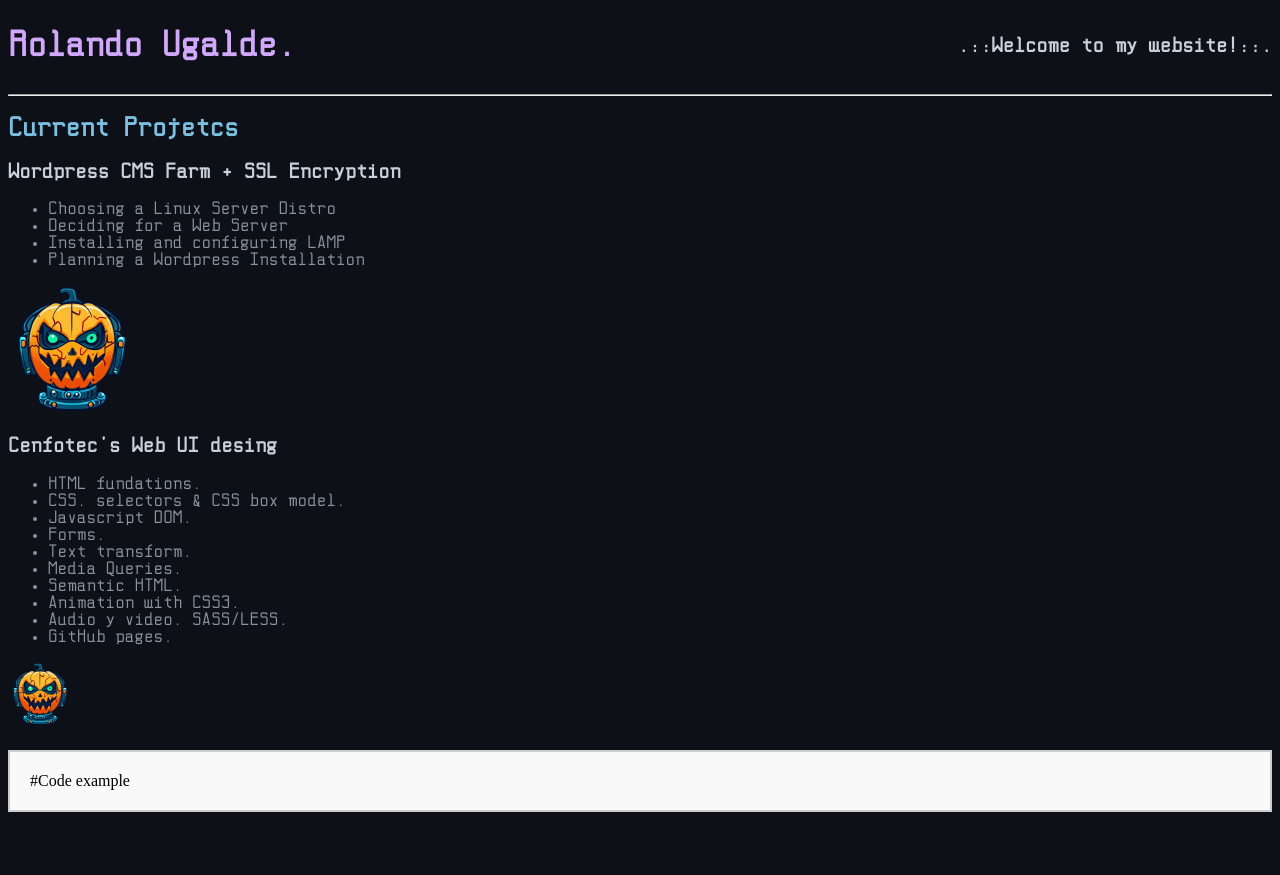
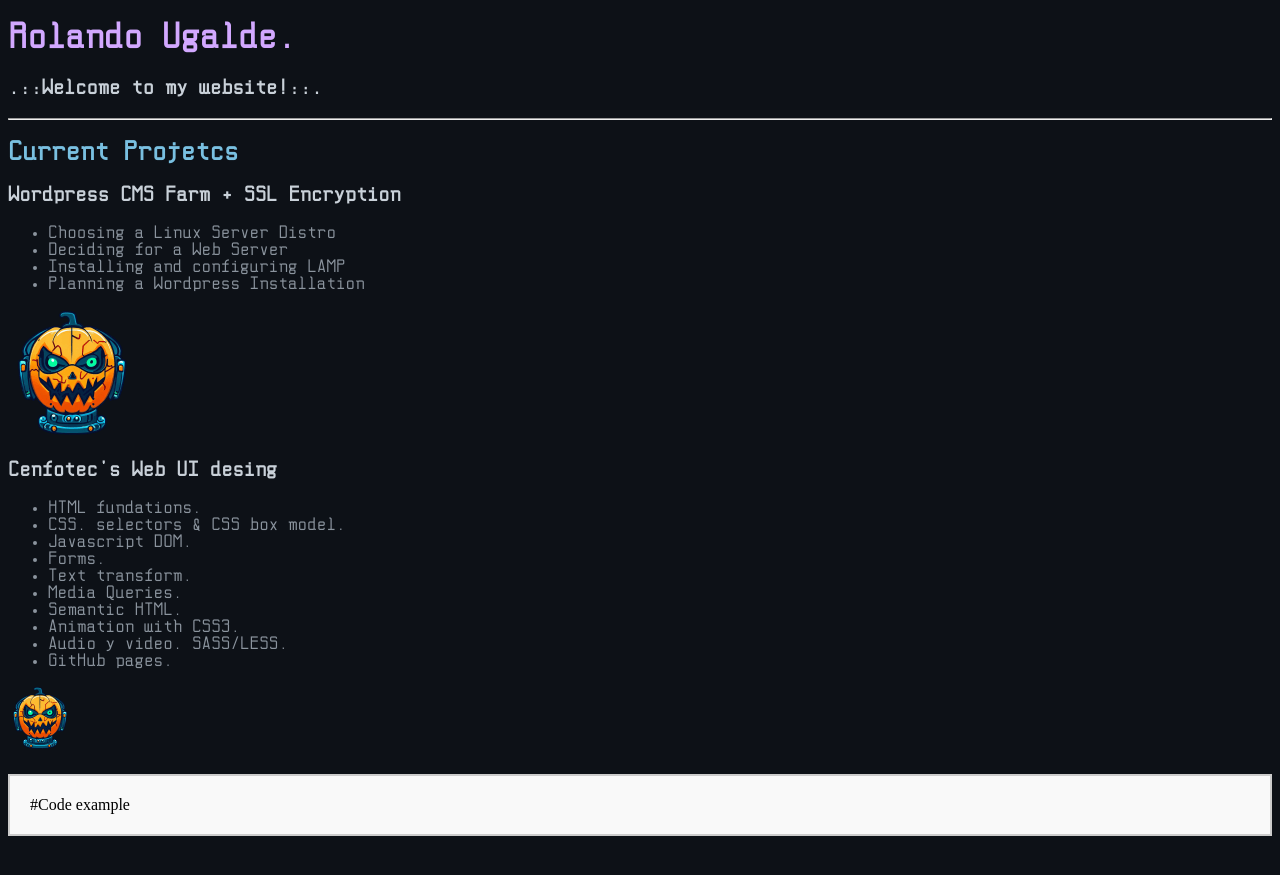
Before and after one commit to rolandougalde/rolandougalde.github.io, a Jekyll site: the page built from index.md, in a window 1280 px wide. Shown: the top 875 px of the page. Built offline with Jekyll 4.4.1, drawn with Linux system fonts in a browser that asks for light colours; our own code applies the rules of GitHub Pages for plain Markdown files.

Commit message:
Update default.html

```diff
--- a/_layouts/default.html
+++ b/_layouts/default.html
@@ -9,11 +9,8 @@
 </head>
 
 <body>
-
-  <div class="header-container">
-    <h1>Rolando Ugalde.</h1>
-    <h3>.::Welcome to my website!::.</h3>
-   </div>
+  <h1>Rolando Ugalde.</h1>
+  <h3>.::Welcome to my website!::.</h3>
 
   <hr />
 
```
